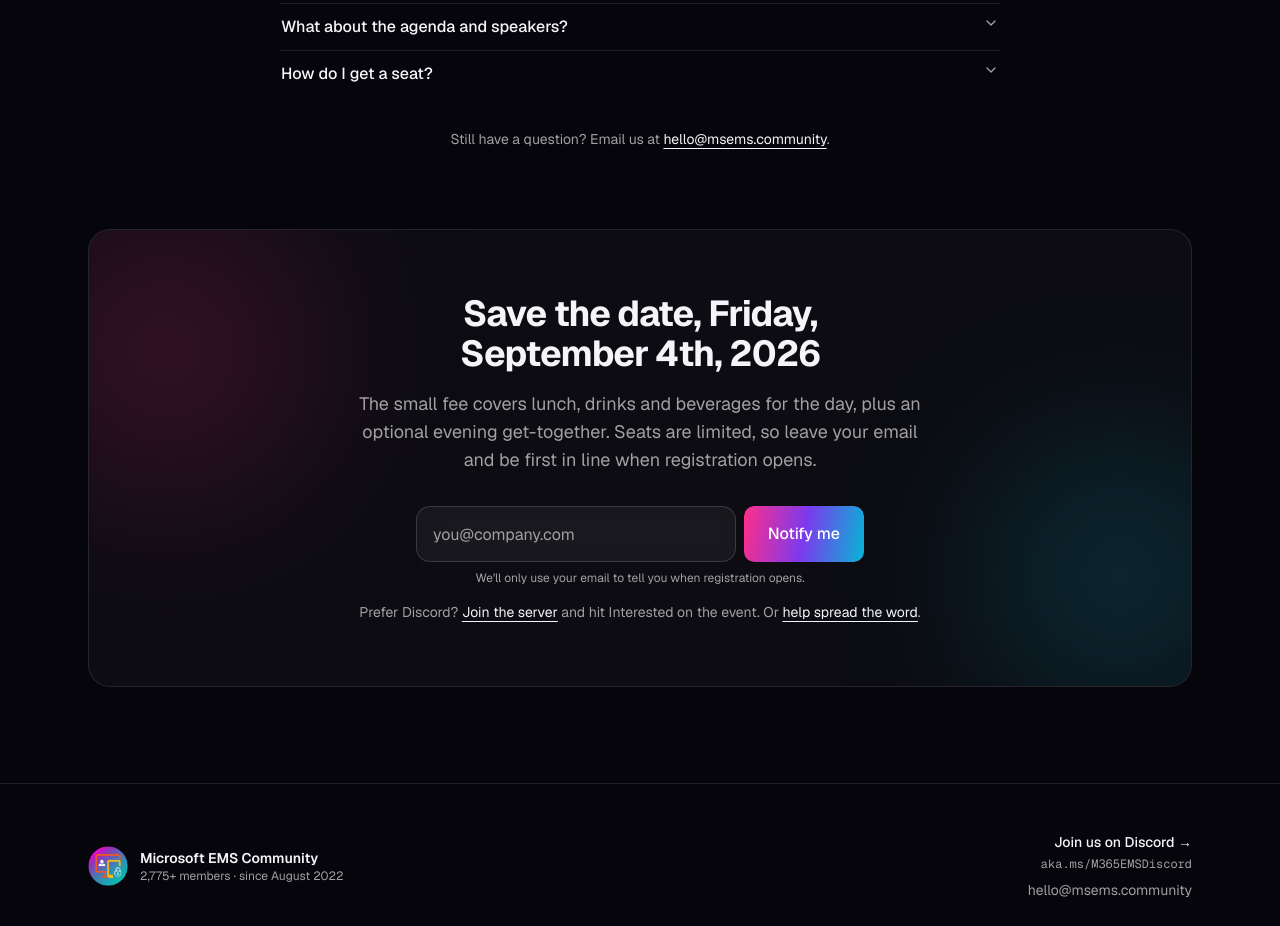
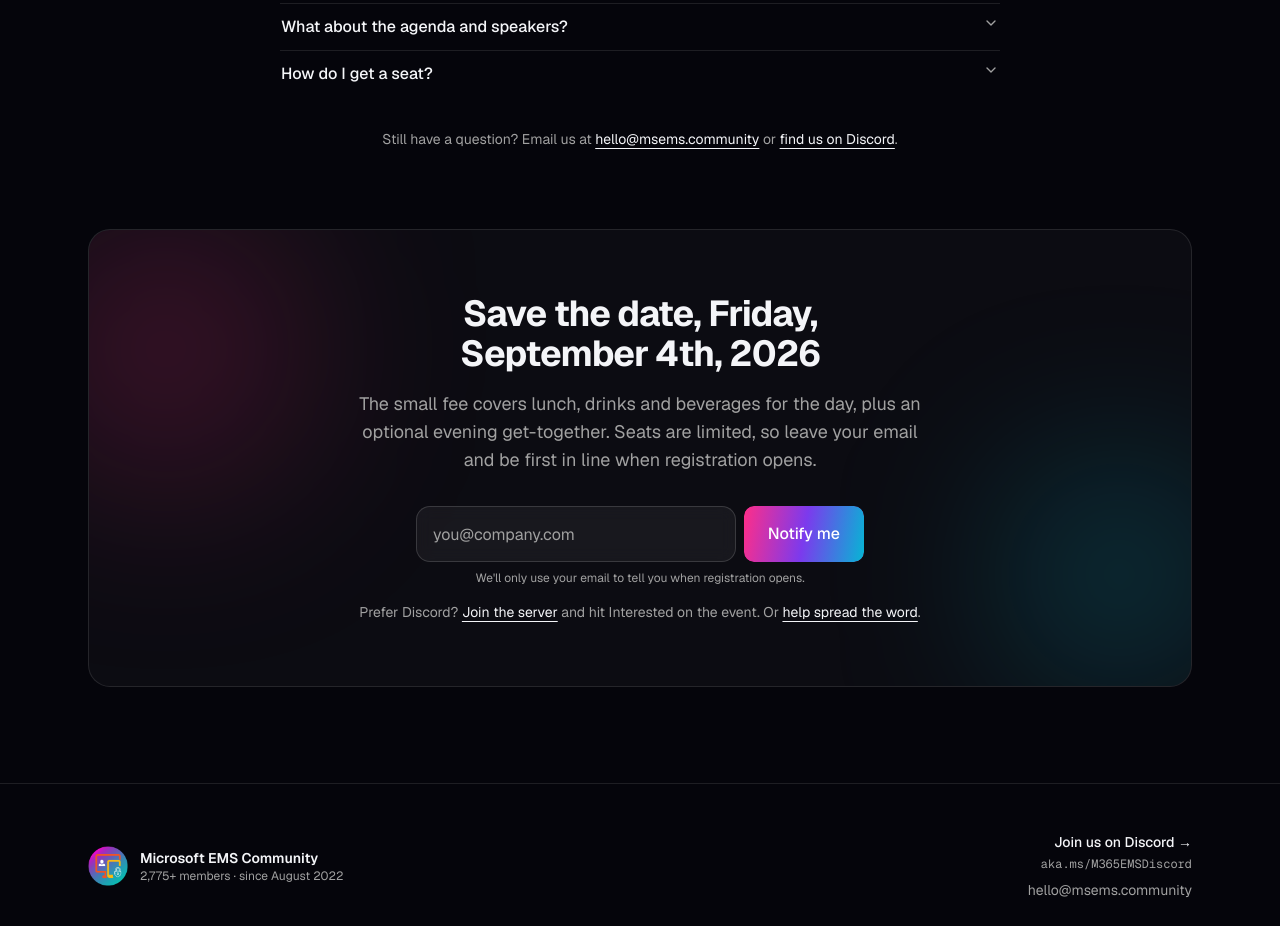
Before and after one commit to Microsoft-EMS-Community/msems-landing, a Next.js app: page / in a window 1280 px wide. Shown: the part 5880-6806 px from the top of the page. Built offline with nearby package versions, Linux system fonts and the light colour scheme; no server answers.

Commit message:
copy: FAQ contact line also points to Discord
Add a "find us on Discord" link alongside the email; both use
whitespace-nowrap and the line is balanced/centered for clean wrapping.

```diff
--- a/src/app/page.tsx
+++ b/src/app/page.tsx
@@ -419,13 +419,22 @@ export default async function Home() {
             </AccordionItem>
           ))}
         </Accordion>
-        <p className="mt-8 text-center text-sm text-muted-foreground">
+        <p className="mx-auto max-w-xl text-balance text-center text-sm text-muted-foreground mt-8">
           Still have a question? Email us at{" "}
           <a
             href={`mailto:${EVENT.contactEmail}`}
             className="whitespace-nowrap text-foreground underline underline-offset-4 hover:text-brand-pink"
           >
             {EVENT.contactEmail}
+          </a>{" "}
+          or{" "}
+          <a
+            href={EVENT.discordInvite}
+            target="_blank"
+            rel="noopener noreferrer"
+            className="whitespace-nowrap text-foreground underline underline-offset-4 hover:text-brand-pink"
+          >
+            find us on Discord
           </a>
           .
         </p>
```
